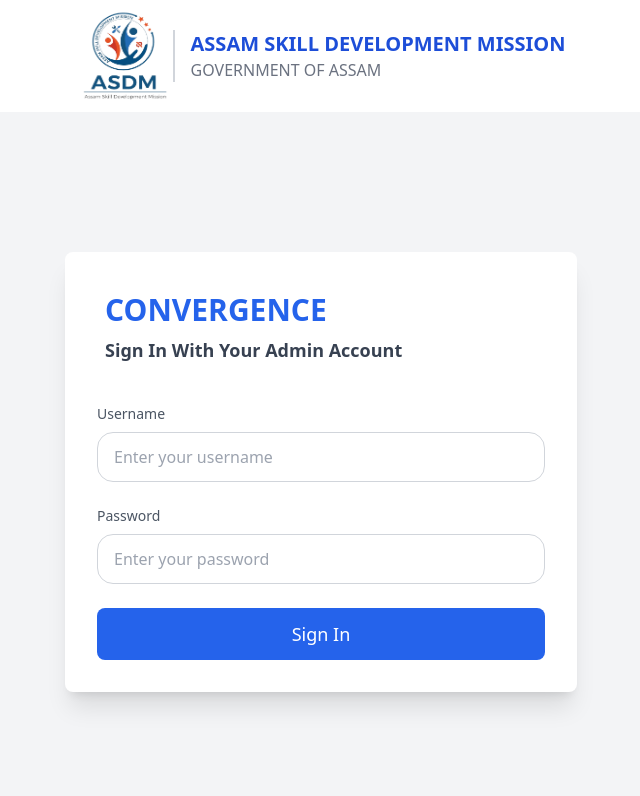
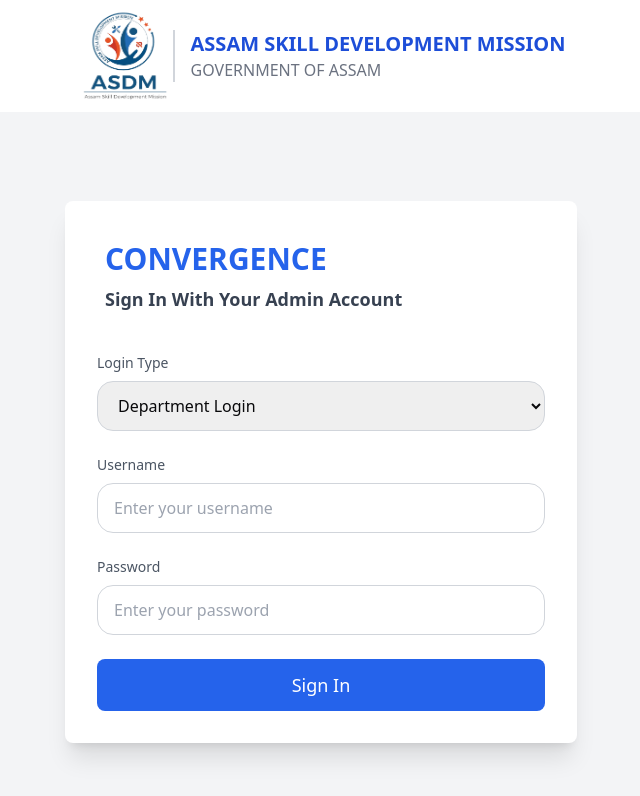
Before and after one commit to Mustafa-kamal-8/convergence, a React (Vite) app: page /login in a window 1280 px wide. Shown: the top 796 px of the page, without its empty margins (319-959 px from the left). Built offline with nearby package versions, Linux system fonts and the light colour scheme; no server answers.

Commit message:
login api

```diff
--- a/src/pages/Login.tsx
+++ b/src/pages/Login.tsx
@@ -1,15 +1,47 @@
 import React, { useState } from 'react';
 import logo from '../../public/assets/ASDM_Logo.png'
+import { setCookie } from '@/utils/api';
 
 const Login: React.FC = () => {
   const [username, setUsername] = useState('');
   const [password, setPassword] = useState('');
+  const [loginType, setLoginType] = useState('login');
+  const [loading, setLoading] = useState(false);
 
-  const handleLogin = (e: React.FormEvent) => {
+  const handleSubmit = async (e: React.FormEvent) => {
     e.preventDefault();
-    // Handle login logic here
-    console.log('Username:', username);
-    console.log('Password:', password);
+    setLoading(true);
+
+    try {
+      const response = await fetch('https://convergence-upload.skillmissionassam.org/nw/department/login', {
+        method: 'POST',
+        headers: {
+          'Content-Type': 'application/json',
+        },
+        body: JSON.stringify({
+          user: username,
+          password: password,
+          type: loginType === 'create' ? 'create' : 'login'
+        }),
+      });
+
+      const data = await response.json();
+
+      if (!response.ok) {
+        throw new Error(data.message || 'An error occurred');
+      }
+
+      if (data?.data?.token) {
+        setCookie('Authorization', data?.data?.token, 7);
+      } else {
+        throw new Error('Authentication token not received');
+      }
+
+    } catch (err) {
+      console.error(err instanceof Error ? err.message : 'An error occurred');
+    } finally {
+      setLoading(false);
+    }
   };
 
   return (
@@ -18,7 +50,7 @@
         <div className="container mx-auto flex items-center justify-center">
           <div className="flex items-center">
 
-          <img src={logo} alt="ASDM Logo" className="h-24 w-24 " />
+            <img src={ logo } alt="ASDM Logo" className="h-24 w-24 " />
             <div className="border-l-2 border-gray-300 pl-4">
               <h1 className="text-xl font-semibold text-blue-700">
                 ASSAM SKILL DEVELOPMENT MISSION
@@ -35,17 +67,28 @@
       <div className="flex items-center justify-center min-h-[calc(100vh-80px)] bg-gray-100">
         <div className="w-full max-w-lg p-8 space-y-8 bg-white rounded-lg shadow-xl">
           <div className='p-2'>
-        <h2 className="text-3xl font-bold text-start text-blue-600">CONVERGENCE  </h2>
+            <h2 className="text-3xl font-bold text-start text-blue-600">CONVERGENCE</h2>
             <h2 className=" text-lg font-semibold text-start text-gray-700 mt-2">Sign In With Your Admin Account</h2>
           </div>
 
-        <form className="space-y-6" onSubmit={handleLogin}>
+          <form className="space-y-6" onSubmit={ handleSubmit }>
+            <div>
+              <label className="block mb-2 text-sm font-medium text-gray-600">Login Type</label>
+              <select
+                value={ loginType }
+                onChange={ (e) => setLoginType(e.target.value) }
+                className="w-full px-4 py-3 border border-gray-300 rounded-2xl focus:outline-none focus:ring-2 focus:ring-indigo-400"
+              >
+                <option value="login">Department Login</option>
+                <option value="create">Login Creation</option>
+              </select>
+            </div>
             <div>
               <label className="block mb-2 text-sm font-medium text-gray-600">Username</label>
               <input
                 type="text"
-              value={username}
-              onChange={(e) => setUsername(e.target.value)}
+                value={ username }
+                onChange={ (e) => setUsername(e.target.value) }
                 className="w-full px-4 py-3 border border-gray-300 rounded-2xl focus:outline-none focus:ring-2 focus:ring-indigo-400"
                 placeholder="Enter your username"
                 required
@@ -55,8 +98,8 @@
               <label className="block mb-2 text-sm font-medium text-gray-600">Password</label>
               <input
                 type="password"
-              value={password}
-              onChange={(e) => setPassword(e.target.value)}
+                value={ password }
+                onChange={ (e) => setPassword(e.target.value) }
                 className="w-full px-4 py-3 border  border-gray-300 rounded-2xl focus:outline-none focus:ring-2 focus:ring-indigo-400"
                 placeholder="Enter your password"
                 required
@@ -64,9 +107,10 @@
             </div>
             <button
               type="submit"
+              disabled={ loading }
               className="w-full px-4 py-3 text-lg font-medium text-white bg-blue-600 rounded-lg hover:bg-blue-900 focus:outline-none focus:ring-2 focus:ring-indigo-400"
             >
-            Sign In
+              { loading ? 'Please wait...' : (loginType === 'create' ? 'Create Account' : 'Sign In') }
             </button>
           </form>
         </div>
--- a/src/utils/api.ts
+++ b/src/utils/api.ts
@@ -22,3 +22,10 @@
   }
   return config;
 });
+
+export const setCookie = (name: string, value: string, days: number) => {
+  const date = new Date();
+  date.setTime(date.getTime() + (days * 24 * 60 * 60 * 1000));
+  const expires = `expires=${date.toUTCString()}`;
+  document.cookie = `${name}=${value};${expires};path=/;secure`;
+};
```
Lines whose indentation alone changed are shown as unchanged.
